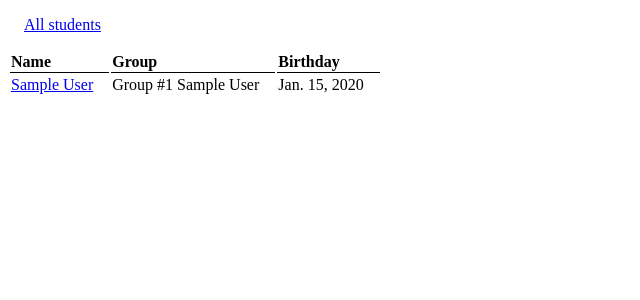
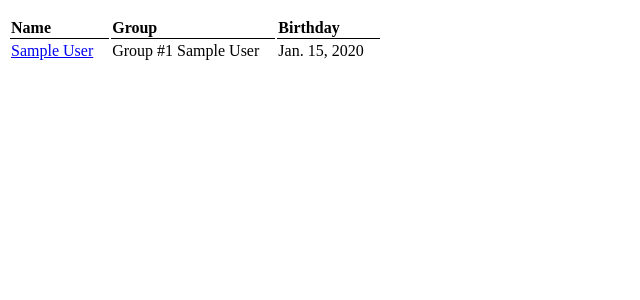
Before and after one commit to kstep/django-itstep-2021, a Django app: page /students/ in a window 1280 px wide. Shown: the part 72-372 px from the top of the page, without its empty margins (0-640 px from the left). Run offline with Django 3.2, Linux system fonts and the light colour scheme; tables that the repository leaves empty hold one stand-in row (values such as "Sample post").

Commit message:
remove self-link

```diff
--- a/hello/students/templates/students/student_list.html
+++ b/hello/students/templates/students/student_list.html
@@ -4,9 +4,6 @@
 
 {% block content %}
 <menu>
-<li><a href="{% url 'student-list' %}">
-    All students
-</a></li>
 {% if perms.students.add_student %}
 <li><a href="{% url 'student-create' %}">
     Create new student
```
